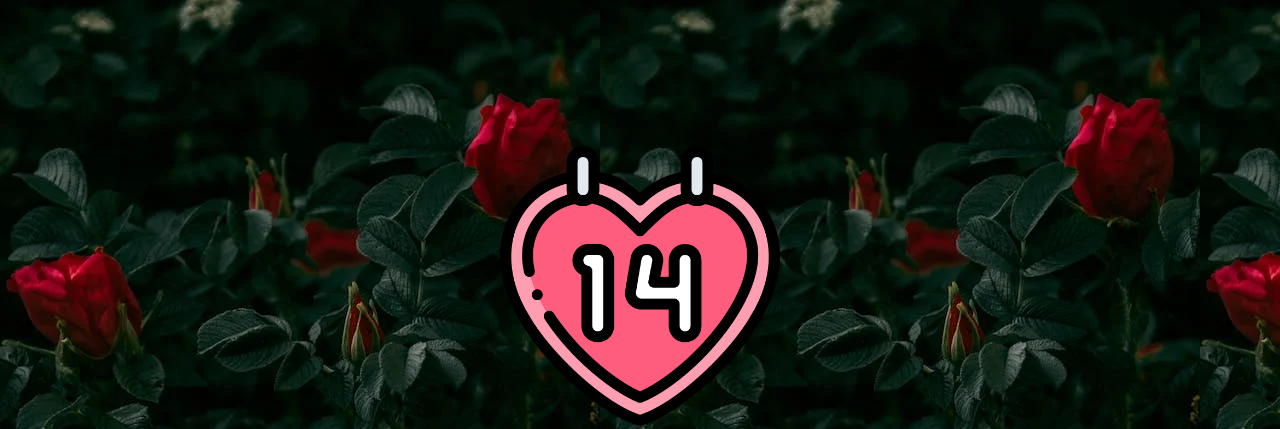
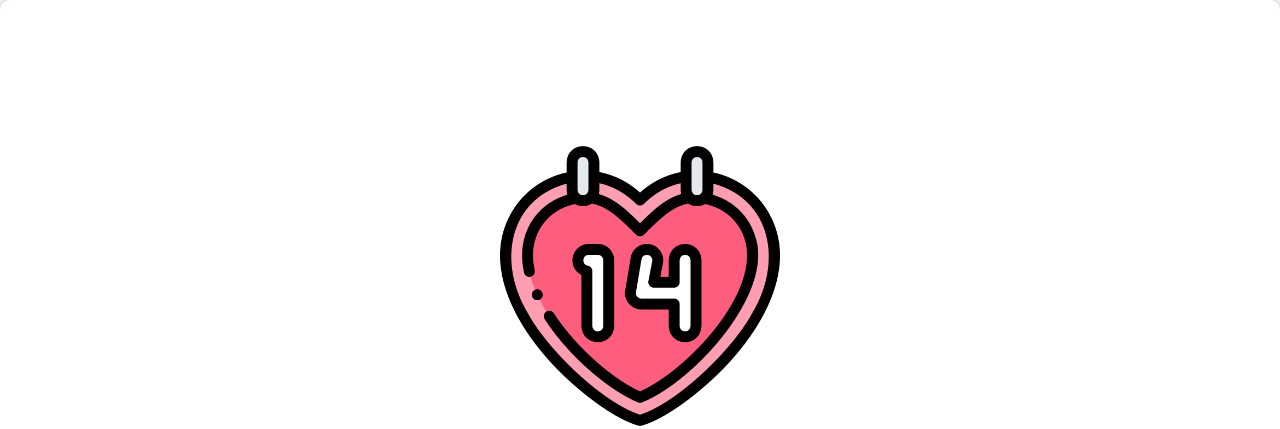
Before and after one commit to KhaniLucy/valentines, a plain HTML site: page index.html in a window 1280 px wide. Shown: the top 429 px of the page. Drawn offline with Linux system fonts and the light colour scheme.

```diff
--- a/index.css
+++ b/index.css
@@ -1,6 +1,7 @@
 * {
     margin: 0;
     padding: 0;
+    box-sizing: border-box;
 }
 
 body {
@@ -10,8 +11,6 @@
   justify-content: space-evenly;
   height: 100vh;
   margin:  0;
-  background-image: url('images/pexels-photo-1122639.webp');
-  background-repeat:  repeat;
   font-size: 35px;
   color: #FFC5C9;
 }
```
Also changed, not shown: Screenshot 2024-02-28 14.02.00.png (added), images/pexels-photo-1122639.webp (deleted), 1 other file.
